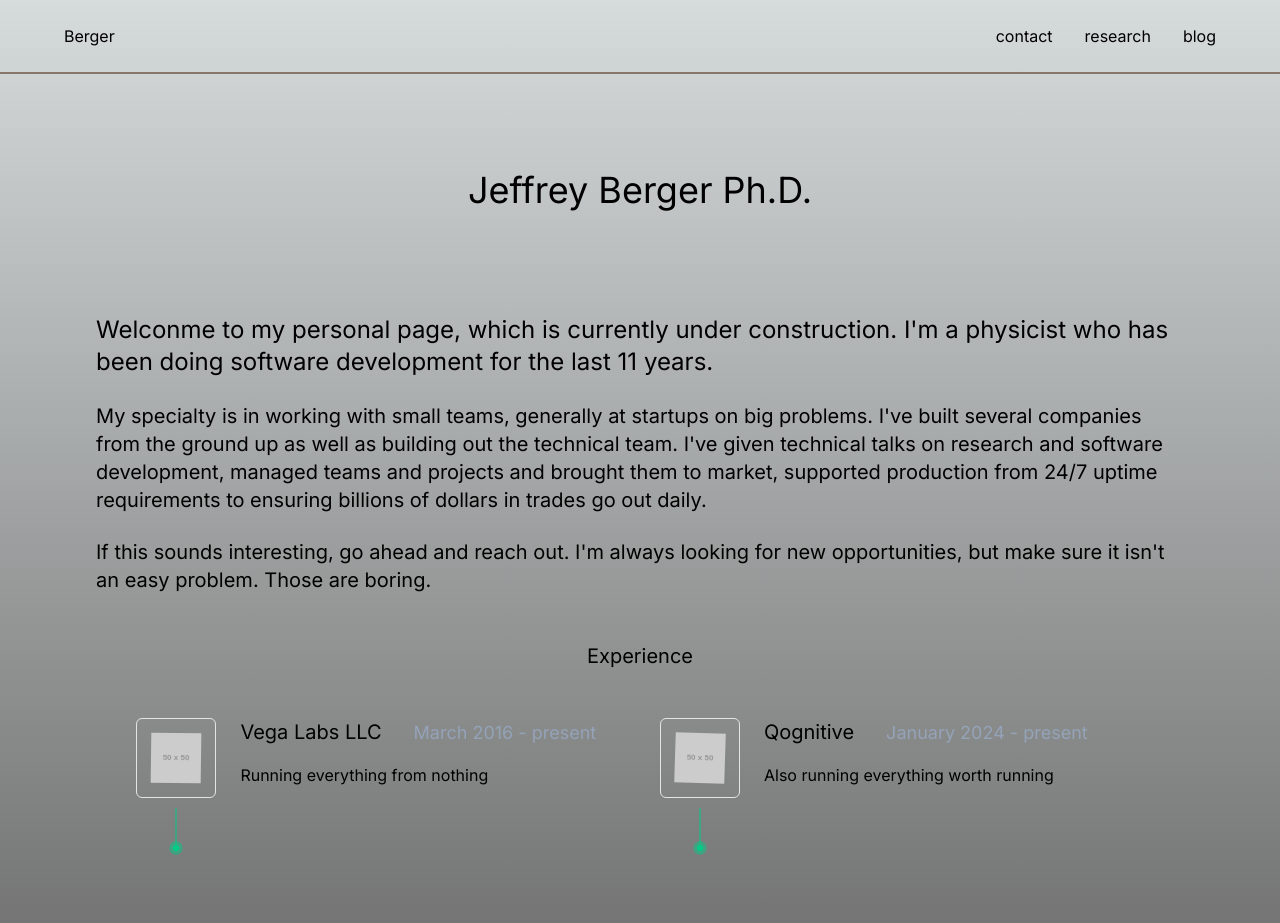
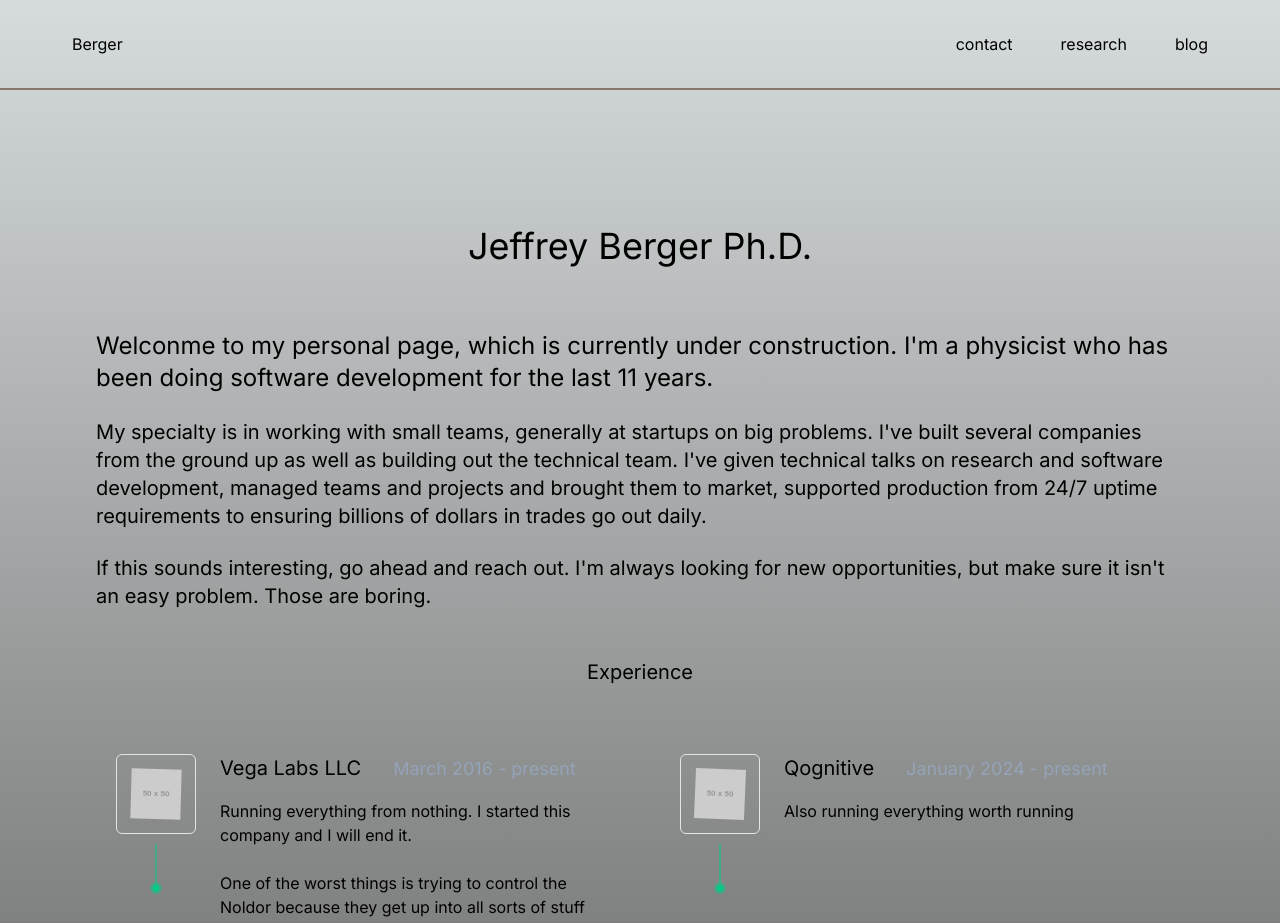
Before and after one commit to JeffBerger/JeffBerger.github.io, a Next.js app: page / in a window 1280 px wide. Shown: the top 923 px of the page. Built offline with nearby package versions, Linux system fonts and the light colour scheme.

Commit message:
Experience work, hover, alignment

```diff
--- a/app/components/exp_entry.tsx
+++ b/app/components/exp_entry.tsx
@@ -16,6 +16,7 @@ interface expEntryProps {
     delay?: number;
     start_date: Date;
     end_date?: Date;
+    charLimit?: number;
 }
 
 export default function ExpEntry(props: expEntryProps){
@@ -57,8 +58,11 @@ export default function ExpEntry(props: expEntryProps){
         )
     }
 
+    const charLimit = props.charLimit || 300;
+    const description = props.description.slice(0, charLimit) + (props.description.length > charLimit ? "..." : "");
+
     return (
-        <div className="flex items-start lg:gap-x-6 gap-x-4 max-w-2xl">
+        <div className="flex items-start lg:gap-x-6 gap-x-4 max-w-2xl hover:bg-slate-900 rounded-lg p-5">
             <div>
                 <motion.a
                   href={url}
@@ -138,8 +142,8 @@ export default function ExpEntry(props: expEntryProps){
                         {start} - {end}
                     </span>
                 </div>
-                <div className="">
-                    {props.description}
+                <div className="whitespace-pre-line">
+                    {description}
                 </div>
             </div>
         </div>
--- a/app/components/experience_block.tsx
+++ b/app/components/experience_block.tsx
@@ -1,13 +1,27 @@
 import { SlideIn } from "../animations/slidein";
+import { AnimatePresence, motion } from "framer-motion";
 import ExpEntry from "./exp_entry";
 import React from "react";
 
-const jobs = [
+interface Job {
+    title: string;
+    url?: string;
+    company: string;
+    description: string;
+    logo?: string;
+    start_date: Date;
+    end_date?: Date;
+}
+
+const jobs: Job[] = [
     {
         title: "CTO and Founder",
         url: "https://vega-labs.com",
         company: "Vega Labs LLC",
-        description: "Running everything from nothing",
+        description: `Running everything from nothing. I started this company and I will end it.
+
+        One of the worst things is trying to control the Noldor because they get up into all sorts of stuff that they shouldn't. They really need to leave the Silmarils alone. I mean, I get it, they're shiny and all, but they're not worth the trouble. I mean, I'm not going to go and kill my brother over a shiny rock. I mean, I'm not going to go and kill my brother over a shiny rock. I mean, I'm not going to go and kill my brother over a shiny rock. I mean, I'm not going to go and kill my brother over a shiny rock. I mean, I'm not going to go and kill my brother over a shiny rock. I mean, I'm not going to go and kill my brother over a shiny rock. I mean, I'm not going to go and kill my brother over a shiny rock. I mean, I'm not going to go and kill my brother over a shiny rock. I mean, I'm not going to go and kill my brother over a shiny rock. I mean, I'm not going to go and kill my brother over a shiny rock. I mean, I'm not going to go and kill my brother over a shiny rock.,
+        `,
         start_date: new Date("2016-03-15")
     },
     {
@@ -61,9 +75,59 @@ const jobs = [
     }
 ]
 
+const dropIn = {
+    hidden: {
+      y: "-100vh",
+      opacity: 0,
+    },
+    visible: {
+      y: "0",
+      opacity: 1,
+      transition: {
+        duration: 0.1,
+        type: "spring",
+        damping: 25,
+        stiffness: 500,
+      },
+    },
+    exit: {
+      y: "100vh",
+      opacity: 0,
+    },
+};
+
 export default function ExperienceBlock(){
+    const [modalOpen, setModalOpen] = React.useState(false);
+    const [modalData, setModalData] = React.useState(jobs[0]);
+
+    const modal = <motion.div
+        onClick={() => setModalOpen(false)}
+        className="fixed top-0 left-0 w-full h-full bg-black bg-opacity-80 flex items-center justify-center z-50"
+        initial={{ opacity: 0 }}
+        animate={{ opacity: 1 }}
+        exit={{ opacity: 0 }}
+    >
+        <motion.div
+            onClick={(e) => e.stopPropagation()}
+            className="h-1/2 w-1/2 bg-gradient-to-t from-amber-950 to-black bg-opacity-95 rounded-lg p-8 overflow-y-scroll"
+            variants={dropIn}
+            initial="hidden"
+            animate="visible"
+            exit="exit"
+        >
+            <p className="text-xl text-center">{modalData.company}</p>
+            <p className="text-lg text-center">{modalData.title}</p>
+            <br />
+            <p className="text-lg whitespace-pre-line">{modalData.description}</p>
+        </motion.div>
+    </motion.div>
+
     return (
         <>
+            <AnimatePresence>
+                {modalOpen && modal}
+            </AnimatePresence>
+
             <div className="py-12 text-xl flex">
                 Experience
             </div>
@@ -71,7 +135,20 @@ export default function ExperienceBlock(){
                 {
                     jobs.map((job) => {
                         let delay = Math.random() * 0.75;
-                        return <SlideIn key={job.company} delay={delay}>
+                        return <div
+                            key={`div-${job.company}`}
+                            onClick={
+                                () => {
+                                    console.log(job);
+                                    setModalOpen(true);
+                                    setModalData(job);
+                                }
+                            }
+                        >
+                            <SlideIn
+                                key={job.company}
+                                delay={delay}
+                            >
                                 <ExpEntry
                                     title={job.title}
                                     company={job.company}
@@ -83,6 +160,7 @@ export default function ExperienceBlock(){
                                     end_date={job.end_date}
                                 />
                             </SlideIn>
+                        </div>
                     })
                 }
             </div>
--- a/app/components/navbar.tsx
+++ b/app/components/navbar.tsx
@@ -3,7 +3,7 @@ import React from "react";
 
 import Link from "next/link";
 
-import { motion, animate, None} from "framer-motion";
+import { motion, animate } from "framer-motion";
 
 function getRandomIntInclusive(min: number, max: number) {
     const minCeiled = Math.ceil(min);
@@ -32,12 +32,13 @@ export default function NavBar(){
     return (
         <header className="py-6 px-6 border-amber-950/50 border-b-2">
             <div className="max-w-6xl mx-auto flex items-center justify-between">
-                <Link href={"/"}>
+                <Link href={"/"} className="hover:bg-slate-900 p-2 rounded">
                     Berger
                 </Link>
                 <nav>
                     <ul className="flex items-center gap-x-8">
                         {links.map((link, index) => (
+                            <div className="hover:bg-slate-900 p-2 rounded">
                             <motion.li
                                 key={index}
                                 whileHover={{
@@ -65,6 +66,7 @@ export default function NavBar(){
                                     {link.title}
                                 </Link>
                             </motion.li>
+                            </div>
                         ))}
                     </ul>
                 </nav>
--- a/app/page.tsx
+++ b/app/page.tsx
@@ -10,7 +10,7 @@ export default function Home() {
 
   return (
     <main className="flex min-h-screen flex-col items-center justify-between p-24 max-w-7xl mx-auto">
-      <div className="flex gap-x-2 h-36 align-middle">
+      <div className="flex gap-x-2 h-36">
         <MotionEquation
           equation='\ \left( i \partial \!\!\!/ - m  \right) \psi  = 0 \'
           width={300}
@@ -19,9 +19,9 @@ export default function Home() {
           end_color="rgb(230,250,210)"
           draw_sec={6}
         />
-        <span className="inline-block text-4xl align-middle">
+        <p className="text-4xl py-10">
           Jeffrey Berger Ph.D.
-        </span>
+        </p>
         <MotionEquation
           equation='\ \hat{H}|\psi\rangle = i \hbar \frac{d}{dt}|\psi\rangle\'
           width={300}
```
Lines whose indentation alone changed are shown as unchanged.
